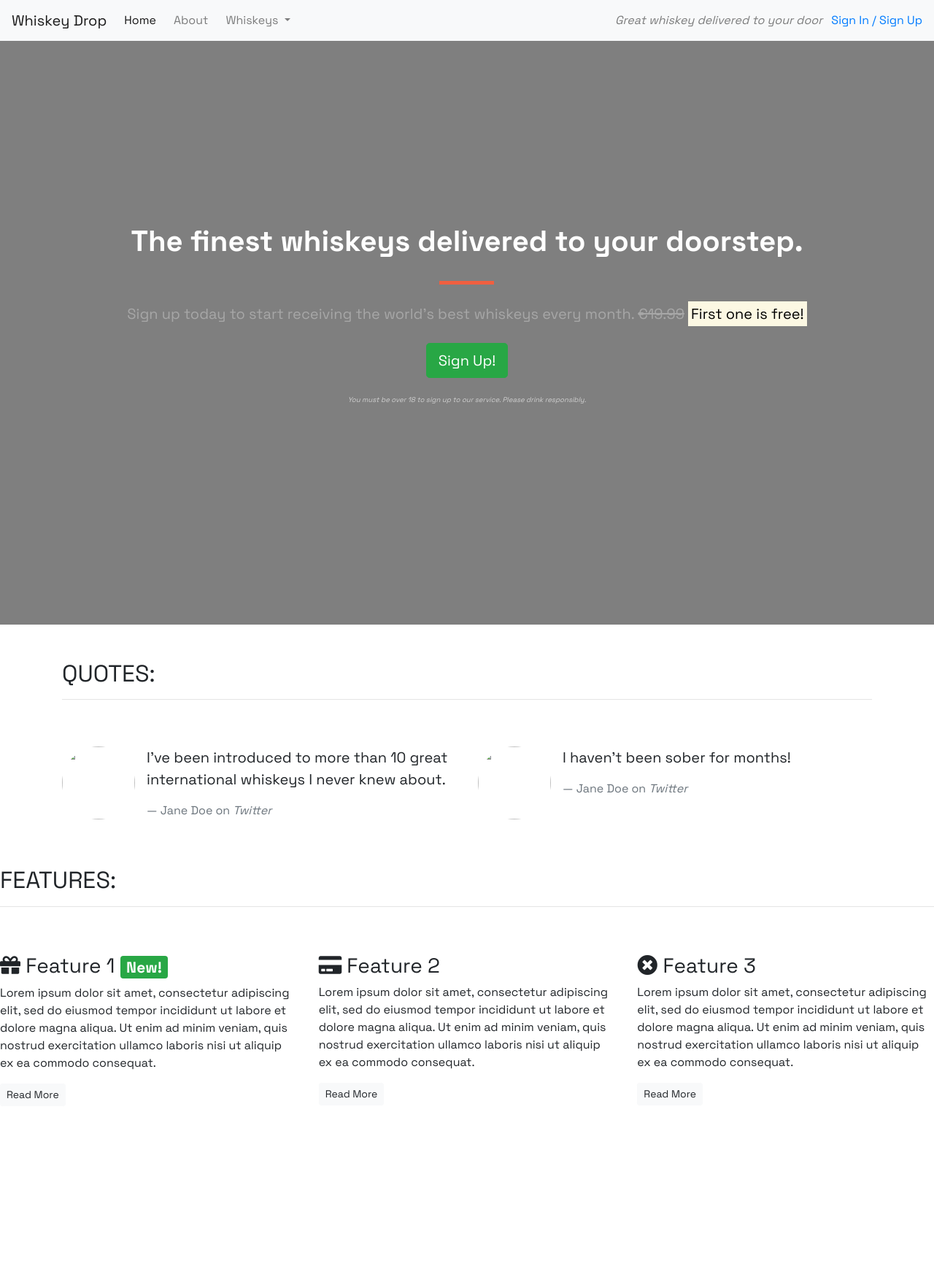
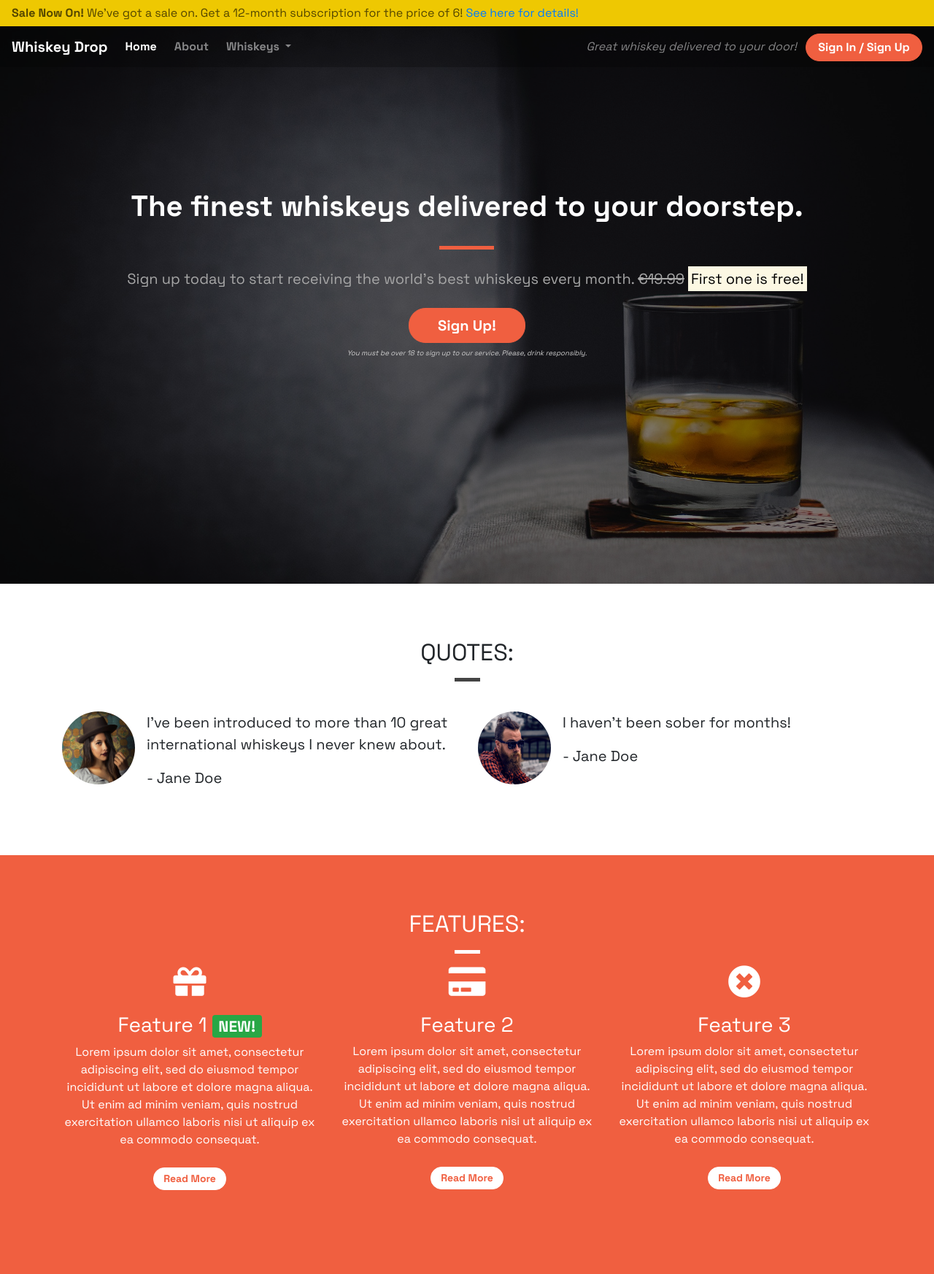
Before and after one commit to jrdnbrkfld/bootstrap, a plain HTML site: page index.html in a window 1280 px wide. Shown: the whole page at 73% size. Before the commit the page ends 1532 px from the top, so only its background shows below. Drawn offline with nearby package versions, Linux system fonts and the light colour scheme.

Commit message:
updated with walkthrough source code

```diff
--- a/index.html
+++ b/index.html
@@ -3,8 +3,8 @@
 
 <head>
     <meta charset="utf-8">
+    <title>Whiskey Drop | Taste a new whiskey every month</title>
     <meta name="viewport" content="width=device-width, initial-scale=1.0">
-    <title>Whiskey Drop | Taste a new whiskey every month</title>
     <link rel="stylesheet" href="https://maxcdn.bootstrapcdn.com/bootstrap/4.1.3/css/bootstrap.min.css">
     <link rel="stylesheet" href="https://use.fontawesome.com/releases/v5.6.1/css/all.css"
         integrity="sha384-gfdkjb5BdAXd+lj+gudLWI+BXq4IuLW5IT+brZEZsLFm++aCMlF1V92rMkPaX4PP" crossorigin="anonymous">
@@ -15,10 +15,19 @@
 </head>
 
 <body>
-    <!--Nav-->
-    <nav class="navbar navbar-light navbar-expand-sm bg-light">
-        <a href="/" class="navbar-brand">
-            Whiskey Drop</a>
+    <div class="container-fluid navalert-container">
+        <div class="container-fluid alert-container">
+            <div class="row d-none d-sm-block">
+                <div class="col-12">
+                    <div class="site-wide-alert alert alert-warning">
+                        <strong>Sale Now On!</strong> We've got a sale on. Get a 12-month subscription for the price of
+                        6! <a href="">See here for details!</a>
+                    </div>
+                </div>
+            </div>
+        </div>
+        <nav class="navbar navbar-dark navbar-expand-sm">
+            <a href="/" class="navbar-brand">Whiskey Drop</a>
 
             <button class="navbar-toggler ml-auto" type="button" data-toggle="collapse" data-target="#navbarNavDropdown"
                 aria-controls="navbarNavDropdown" aria-expanded="false" aria-label="Toggle navigation">
@@ -27,7 +36,7 @@
             <div class="collapse navbar-collapse" id="navbarNavDropdown">
                 <ul class="navbar-nav mr-auto">
                     <li class="active nav-item mr-2"><a class="nav-link" href="/">Home</a></li>
-                <li class="nav-item mr-2"><a class="nav-link" href="">About</a></li>
+                    <li class="nav-item mr-2"><a class="nav-link" href="/about">About</a></li>
                     <li class="nav-item dropdown">
                         <a class="nav-link dropdown-toggle" href="#" id="navbarDropdownMenuLink" role="button"
                             data-toggle="dropdown" aria-haspopup="true" aria-expanded="false">
@@ -41,24 +50,16 @@
                         </div>
                     </li>
 
-                <li class="nav-item mr-2 d-block d-sm-none"><a class="nav-link" href="">Sign In / Sign Up</a></li>
+                    <li class="nav-item mr-2 d-block d-sm-none"><a class="nav-link" href="/login">Sign In / Sign Up</a>
+                    </li>
                 </ul>
             </div>
             <div class="d-none d-md-block">
-            <p class="navbar-text my-auto mr-2"><i>Great whiskey delivered to your door</i></p>
-            <a href="/login">Sign In / Sign Up</a>
+                <p class="navbar-text my-auto mr-2"><i>Great whiskey delivered to your door!</i></p>
+                <a href="/login" class="btn btn--cta btn--red">Sign In / Sign Up</a>
             </div>
-        <!--</div>-->
         </nav>
-    <!--<div class="container alert-container">-->
-    <!--    <div class="row d-none d-sm-block">-->
-    <!--        <div class="col-12">-->
-    <!--            <div class="alert alert-warning">-->
-    <!--                <strong>Sale Now On!</strong> We've got a sale on. Get a 12 month subscription for the price of 6! <a href="">See here for more details</a>-->
-    <!--            </div>-->
-    <!--        </div>-->
-    <!--    </div>-->
-    <!--</div>-->
+    </div>
     <div class="container-fluid callout-container">
         <!-- Callout -->
         <div class="opaque-overlay">&nbsp;</div>
@@ -71,37 +72,37 @@
                         <s class="d-none d-sm-inline">€19.99</s>
                         <span class="d-inline d-sm-none"><br></span>
                         <strong><mark>First one is free!</mark></strong></p>
-                    <p><button class="btn btn-lg btn-success" data-toggle="modal" data-target="#signUpModal">Sign
-                            Up!</button></p>
-                    <p class="text-muted"><small>You must be over 18 to sign up to our service. Please drink
+                    <button class="btn btn-lg btn--cta btn--red" data-toggle="modal" data-target="#signUpModal">Sign
+                        Up!</button>
+                    <p class="text-muted"><small>You must be over 18 to sign up to our service. Please, drink
                             responsibly.</small></p>
                 </section>
             </div>
         </div>
+        <!-- /.callout -->
     </div>
-    <!-- /.callout -->
 
     <!-- Quotes -->
-    <div class="container quotes-container">
+    <div class="container-wrapper">
+        <div class="container quotes-container content-container">
             <section class="quotes">
                 <div class="row">
-                <div class="col-12 my-5">
+                    <div class="col-12 page-header">
                         <h2 class="text-uppercase">Quotes:</h2>
-                    <hr />
+                        <hr class="block-divider block-divider--short">
                     </div>
                 </div>
                 <div class="row">
                     <div class="col-12 col-md-6">
                         <div class="media">
                             <div class="d-none d-sm-block">
-                            <img src="images/girl-image.png" class="rounded-circle mr-3" height=100 width=100>
+                                <img src="assets/images/girl-image.png" class="rounded-circle mr-3" height=100 width=100>
                             </div>
                             <div class="media-body">
                                 <blockquote class="blockquote">
-                                <p>I've been introduced to more than 10 great international whiskeys I never knew about.
-                                </p>
-                                <footer class="blockquote-footer">Jane Doe on <cite title="Twitter">Twitter</cite>
-                                </footer>
+                                    <p>I've been introduced to more than 10 great international whiskeys I never knew
+                                        about.</p>
+                                    <p>- Jane Doe</p>
                                 </blockquote>
                             </div>
                         </div>
@@ -109,64 +110,66 @@
                     <div class="col-12 col-md-6">
                         <div class="media">
                             <div class="d-none d-sm-block">
-                            <img src="images/guy-image.png" class="rounded-circle mr-3" height=100 width=100>
+                                <img src="assets/images/guy-image.png" class="rounded-circle mr-3" height=100 width=100>
                             </div>
                             <div class="media-body">
                                 <blockquote class="blockquote">
                                     <p>I haven't been sober for months!</p>
-                                <footer class="blockquote-footer">Jane Doe on <cite title="Twitter">Twitter</cite>
-                                </footer>
+                                    <p>- Jane Doe</p>
                                 </blockquote>
                             </div>
                         </div>
                     </div>
                 </div>
             </section>
+            <!-- /.quotes -->
         </div>
-    <!-- /.quotes -->
+    </div>
 
     <!-- Features -->
-    <div class="features-container">
+    <div class="container-wrapper container-wrapper--red">
+        <div class="container features-container content-container">
             <section class="features">
                 <div class="row">
-                <div class="col-12 my-5">
+                    <div class="col-12 page-header">
                         <h2 class="text-uppercase">Features:</h2>
-                    <hr />
+                        <hr class="block-divider block-divider--short block-divider--white">
                     </div>
                 </div>
                 <div class="row">
                     <div class="col-12 col-md-6 col-lg-4">
                         <div class="feature">
-                        <h3><i class="fas fa-gift d-none d-sm-inline"></i> Feature 1 <span
-                                class="badge badge-success">New!</span></h3>
-                        <p>Lorem ipsum dolor sit amet, consectetur adipiscing elit, sed do eiusmod tempor incididunt ut
-                            labore et dolore magna aliqua. Ut enim ad minim veniam, quis nostrud exercitation ullamco
-                            laboris nisi ut aliquip ex ea commodo consequat.</p>
+                            <h3><i class="fas fa-gift d-none d-sm-block"></i> Feature 1 <span
+                                    class="badge badge-success">NEW!</span></h3>
+                            <p>Lorem ipsum dolor sit amet, consectetur adipiscing elit, sed do eiusmod tempor incididunt
+                                ut labore et dolore magna aliqua. Ut enim ad minim veniam, quis nostrud exercitation
+                                ullamco laboris nisi ut aliquip ex ea commodo consequat.</p>
                             <p><a class="btn btn-sm btn-light" href="">Read More</a></p>
                         </div>
                     </div>
                     <div class="col-12 col-md-6 col-lg-4">
                         <div class="feature">
-                        <h3><i class="fas fa-credit-card d-none d-sm-inline"></i> Feature 2</h3>
-                        <p>Lorem ipsum dolor sit amet, consectetur adipiscing elit, sed do eiusmod tempor incididunt ut
-                            labore et dolore magna aliqua. Ut enim ad minim veniam, quis nostrud exercitation ullamco
-                            laboris nisi ut aliquip ex ea commodo consequat.</p>
+                            <h3><i class="fas fa-credit-card d-none d-sm-block"></i> Feature 2</h3>
+                            <p>Lorem ipsum dolor sit amet, consectetur adipiscing elit, sed do eiusmod tempor incididunt
+                                ut labore et dolore magna aliqua. Ut enim ad minim veniam, quis nostrud exercitation
+                                ullamco laboris nisi ut aliquip ex ea commodo consequat.</p>
                             <p><a class="btn btn-sm btn-light" href="">Read More</a></p>
                         </div>
                     </div>
                     <div class="col-12 d-md-none d-lg-block col-lg-4">
                         <div class="feature">
-                        <h3><i class="fas fa-times-circle d-none d-sm-inline"></i> Feature 3</h3>
-                        <p>Lorem ipsum dolor sit amet, consectetur adipiscing elit, sed do eiusmod tempor incididunt ut
-                            labore et dolore magna aliqua. Ut enim ad minim veniam, quis nostrud exercitation ullamco
-                            laboris nisi ut aliquip ex ea commodo consequat.</p>
+                            <h3><i class="fas fa-times-circle d-none d-sm-block"></i> Feature 3</h3>
+                            <p>Lorem ipsum dolor sit amet, consectetur adipiscing elit, sed do eiusmod tempor incididunt
+                                ut labore et dolore magna aliqua. Ut enim ad minim veniam, quis nostrud exercitation
+                                ullamco laboris nisi ut aliquip ex ea commodo consequat.</p>
                             <p><a class="btn btn-sm btn-light" href="">Read More</a></p>
                         </div>
                     </div>
                 </div>
             </section>
+            <!-- /.features -->
         </div>
-    <!-- /.features -->
+    </div>
 
     <div class="modal" tabindex="-1" role="dialog" id="signUpModal">
         <div class="modal-dialog" role="document">
--- a/style.css
+++ b/style.css
@@ -4,12 +4,19 @@ body {
 
 /* Containers */
 
+.container-wrapper {}
+
+.container-wrapper--red {
+    background-color: #f05f40;
+    color: white;
+}
+
 .alert-container {}
 
 .callout-container {
     height: 100vh;
 
-    background: url('../images/whiskey-background.jpg') no-repeat center center fixed;
+    background: url('assets/images/whiskey-background.jpg') no-repeat bottom right fixed;
     -webkit-background-size: cover;
     -moz-background-size: cover;
     -o-background-size: cover;
@@ -31,26 +38,41 @@ body {
     background-color: rgba(0, 0, 0, 0.5);
 }
 
-.quotes-container {}
-
-.features-container {}
-
-/* Block dividers */
-
-.block-divider {
-    width: 75px;
-    height: 5px;
-    border: 0;
-    background-color: #444;
+.content-container {
+    padding-top: 75px;
+    padding-bottom: 75px;
 }
 
-.block-divider--orange {
-    background-color: #f05f40;
+/* Navbar */
+
+.navalert-container {
+    position: absolute;
+    top: 0;
+    left: 0;
+    z-index: 1;
+    padding-left: 0;
+    padding-right: 0;
 }
 
-.block-divider--short {
-    width: 35px;
+.navbar {
+    margin-bottom: 0;
+    width: 100%;
+    background-color: rgba(0, 0, 0, .25);
+    border: 0;
 }
+
+.navbar .navbar-toggler {
+    border: 0;
+}
+
+.navbar .navbar-brand {
+    font-weight: bold;
+}
+
+.navbar .navbar-nav a {
+    font-weight: bold;
+}
+
 
 /* Jumbotron */
 
@@ -76,6 +98,27 @@ body {
     color: #d0d0d0;
 }
 
+/* Block dividers */
+
+.block-divider {
+    width: 75px;
+    height: 5px;
+    border: 0;
+    background-color: #444;
+}
+
+.block-divider--orange {
+    background-color: #f05f40;
+}
+
+.block-divider--white {
+    background-color: white;
+}
+
+.block-divider--short {
+    width: 35px;
+}
+
 /* Buttons */
 
 .btn--cta {
@@ -98,3 +141,61 @@ body {
     border-color: #df4929;
     color: white;
 }
+
+/* Alert */
+
+.alert-container .col-12 {
+    padding-left: 0;
+    padding-right: 0;
+}
+
+.site-wide-alert {
+    color: #544600;
+    background-color: #eec802;
+    border-color: #eec802;
+    padding: 5px 15px;
+    margin-bottom: 0;
+    border: 1px solid transparent;
+    border-radius: 0;
+}
+
+/* Page Headers */
+
+.page-header {
+    margin-bottom: 0;
+    border-bottom: 0;
+    text-align: center;
+}
+
+.page-header h2 {
+    margin-top: 0;
+}
+
+/* Quotes */
+
+.quotes .page-header {
+    margin-bottom: 25px;
+}
+
+/* Features */
+
+.feature {
+    text-align: center;
+    margin-bottom: 40px;
+}
+
+.feature i {
+    margin-bottom: 20px;
+    font-size: 45px;
+    line-height: 45px;
+}
+
+.feature .btn {
+    background-color: white;
+    border-color: white;
+    border-radius: 15px;
+    min-width: 100px;
+    font-weight: bold;
+    margin-top: 10px;
+    color: #f05f40;
+}
```
Also changed, not shown: assets/images/whiskey-background.jpg (added). Lines whose indentation alone changed are shown as unchanged.
